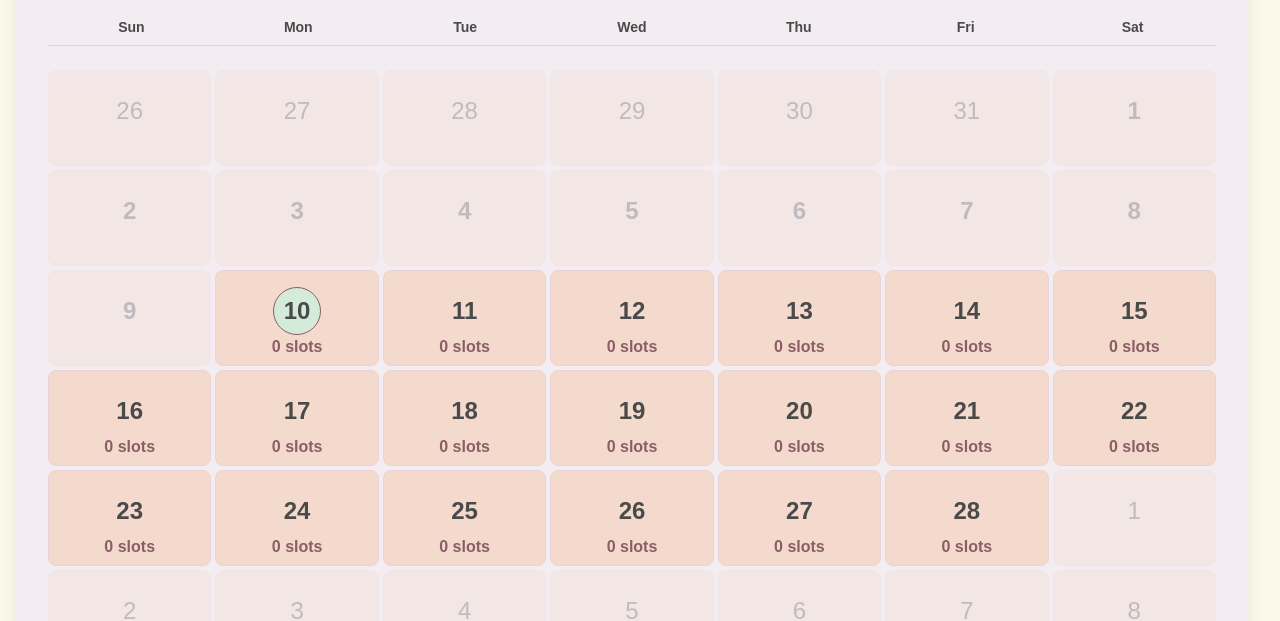
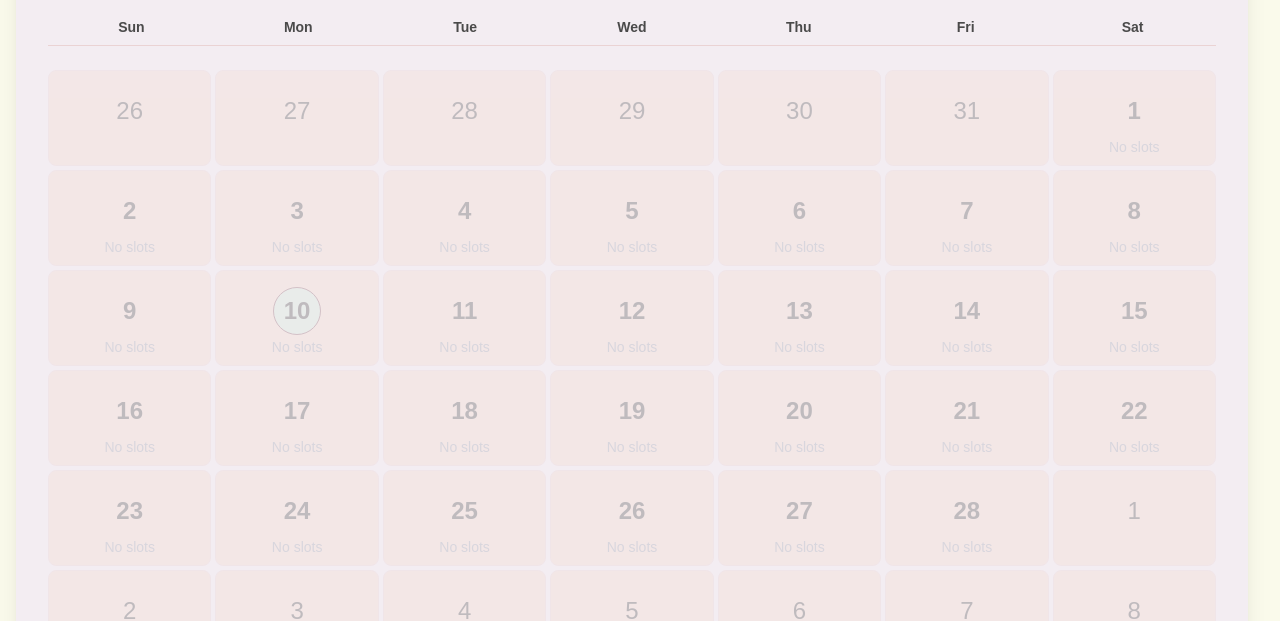
Before and after one commit to YiJieNG/booking-system-frontend, a Next.js app: page /booking in a window 1280 px wide. Shown: the part 157-778 px from the top of the page. Built offline with nearby package versions, Linux system fonts and the light colour scheme; no server answers.

Commit message:
Added no slot UI

```diff
--- a/src/app/components/MonthlyCalendar.js
+++ b/src/app/components/MonthlyCalendar.js
@@ -133,14 +133,16 @@ export const MonthlyCalendar = ({
     onMonthChange?.(todayMonth, todayYear);
   };
 
-  const isDateDisabled = (day, month, year, isCurrentMonth) => {
+  const isDateDisabled = (day, month, year, isCurrentMonth, totalSlots) => {
     const date = new Date(year, month, day);
     const todayDate = new Date(
       today.getFullYear(),
       today.getMonth(),
       today.getDate()
     );
-    return date < todayDate || !isCurrentMonth; // Disable if past OR not in current month
+
+    // Disable if past OR not in current month OR has 0 slots
+    return date < todayDate || !isCurrentMonth || totalSlots === 0;
   };
 
   const isDateSelected = (day, month, year) => {
@@ -259,17 +261,27 @@ export const MonthlyCalendar = ({
               today.getMonth() === month &&
               today.getFullYear() === year;
 
-            const disabled = isDateDisabled(day, month, year, isCurrentMonth);
-            const selected = isDateSelected(day, month, year);
             const dateKey = formatDateKey(day, month, year);
             const totalSlots = getTotalSlots(dateKey);
+            const disabled = isDateDisabled(
+              day,
+              month,
+              year,
+              isCurrentMonth,
+              totalSlots
+            );
+            const selected = isDateSelected(day, month, year);
 
             return (
               <div
                 key={index}
                 onClick={() => !disabled && onClick?.(day, month, year)}
                 className={`relative group h-24 rounded-lg border border-[--rose] font-medium transition-all flex flex-col justify-between
-          ${selected ? "bg-[--emerald] hover:bg-[--green]" : "bg-[--peach]"}
+                ${
+                  selected
+                    ? "bg-[--emerald] hover:bg-[--green]"
+                    : "bg-[--peach]"
+                }
                 ${!isCurrentMonth ? "opacity-30" : ""}
                 ${
                   disabled
@@ -290,14 +302,20 @@ export const MonthlyCalendar = ({
                     {day}
                   </span>
                 </div>
-                {!disabled && (
                 <div className="pb-2 px-1 text-center">
+                  {totalSlots > 0 && !disabled && (
                     <span className="text-sm sm:text-base font-semibold text-[--text-hover] group-hover:text-[--text-dark] transition-colors">
                       {totalSlots}
                       <span className="hidden lg:inline"> slots</span>
                     </span>
+                  )}
+                  {totalSlots === 0 && isCurrentMonth && (
+                    <span className="text-sm text-gray-400">
+                      <span className="sm:hidden">0</span>
+                      <span className="hidden sm:inline">No slots</span>
+                    </span>
+                  )}
                 </div>
-                )}
               </div>
             );
           })}
```
Lines whose indentation alone changed are shown as unchanged.
